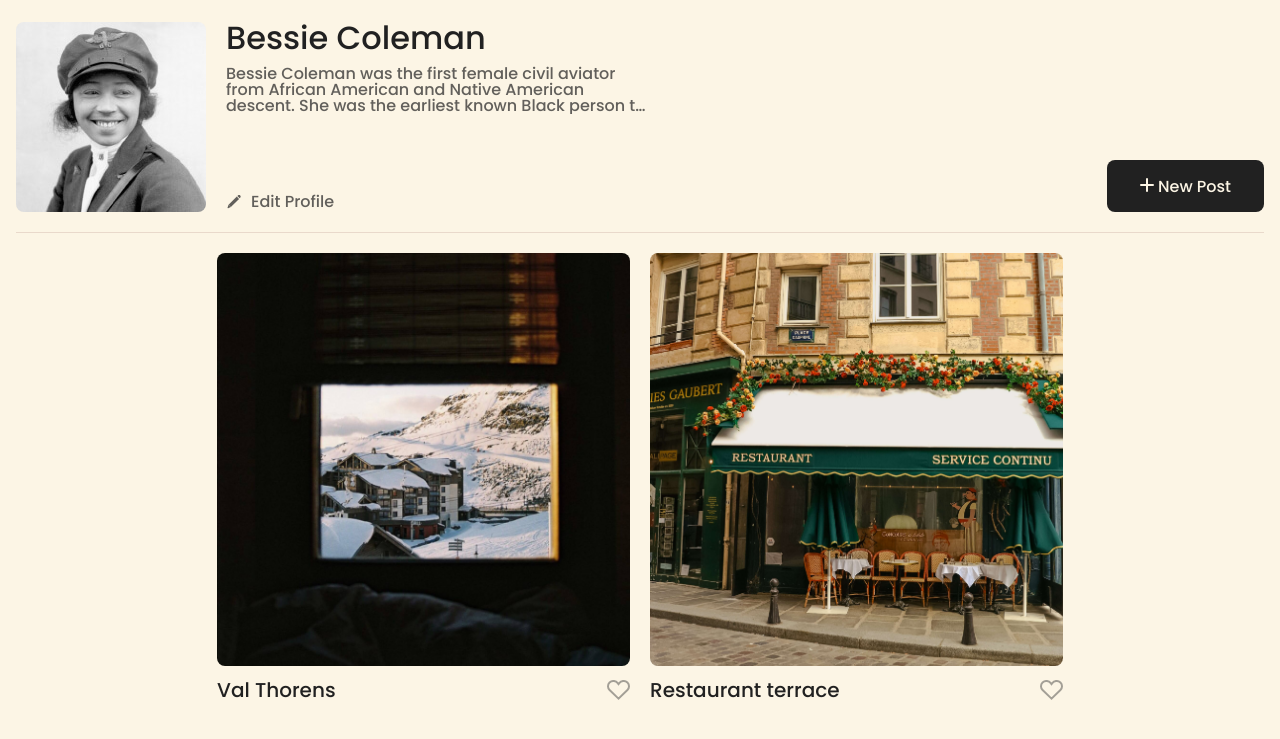
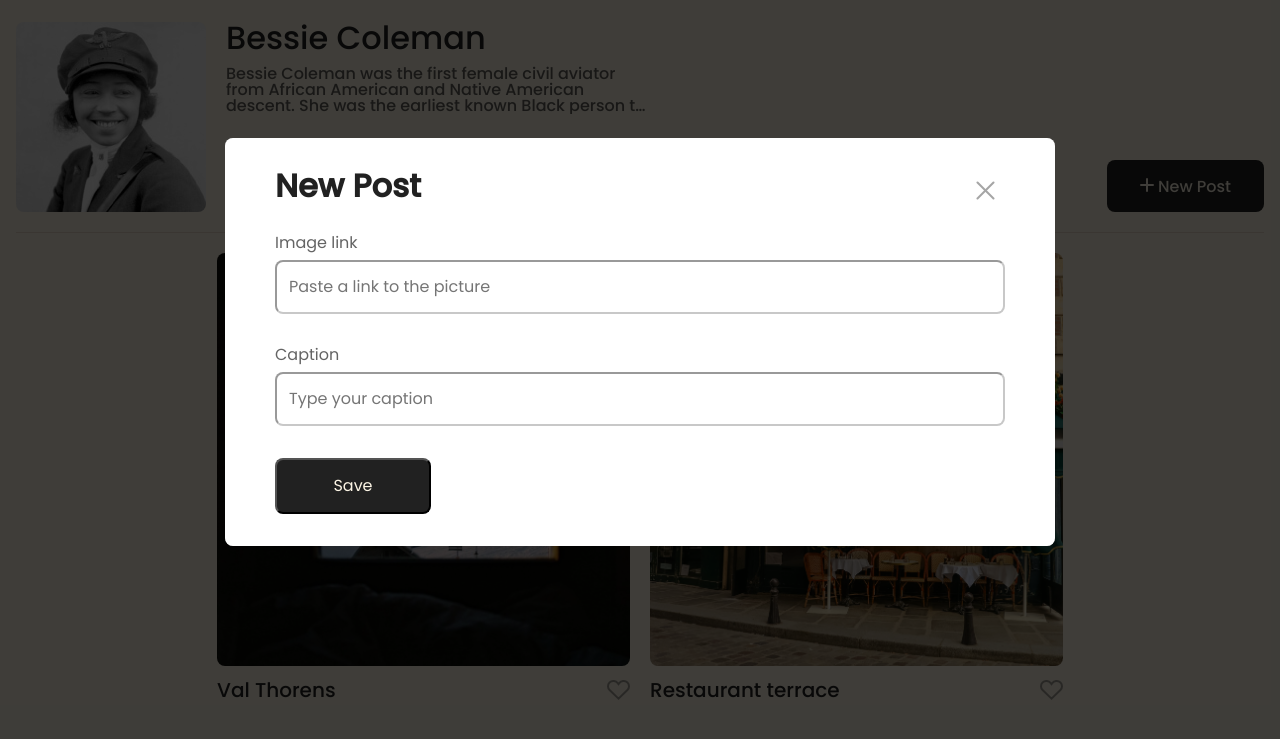
Before and after one commit to josefbarraza/se_project_spots, a plain HTML site: page index.html in a window 1280 px wide. Shown: the part 58-797 px from the top of the page. Drawn offline with Linux system fonts and the light colour scheme; grey boxes are pictures that could not be loaded.

Commit message:
Sprint 4 Project Stage 1

```diff
--- /dev/null
+++ b/blocks/modal.css
@@ -0,0 +1,119 @@
+.modal {
+  visibility: hidden;
+  background-color: #00000080;
+  position: fixed;
+  top: 0;
+  right: 0;
+  bottom: 0;
+  left: 0;
+  display: flex;
+  justify-content: center;
+  align-items: center;
+}
+
+.modal_is-opened {
+  visibility: visible;
+}
+
+.modal__container {
+  max-width: 730px;
+  width: 100%;
+  background-color: #ffff;
+  border-radius: 8px;
+  padding: 32px 50px;
+  position: relative;
+}
+
+.modal__close-btn {
+  background-image: url(../images/closeiconx.svg);
+  position: absolute;
+  height: 40px;
+  width: 40px;
+  top: 32px;
+  right: 50px;
+  background-color: white;
+  border: none;
+  opacity: 40%;
+}
+
+.modal__title {
+  margin: 0 0 32px;
+  font-size: 32px;
+  line-height: 1;
+  color: #212121;
+}
+
+.modal__form {
+  display: flex;
+  flex-direction: column;
+  box-sizing: border-box;
+}
+
+.modal__label {
+  margin: 0 0 32px;
+  font-size: 16px;
+  line-height: 1.1;
+  color: #212121b2;
+}
+
+.modal__input {
+  display: block;
+  margin: 8px 0 0;
+  width: 100%;
+  padding: 16px 12px;
+  border-radius: 8px;
+  border-color: #21212166;
+  box-sizing: border-box;
+}
+
+.modal__label::placeholder {
+  color: #2121214d;
+  font-size: 20px;
+  line-height: 1;
+  opacity: 30%;
+}
+
+.modal__submit-btn {
+  max-width: 156px;
+  width: 100%;
+  background-color: #212121;
+  padding: 18px 32px;
+  border-radius: 8px;
+  color: #fcf5e5;
+  font-size: 16px;
+  line-height: 1;
+  box-sizing: border-box;
+}
+
+@media screen and (max-width: 627px) {
+  .modal {
+    padding: 10px 10px;
+  }
+
+  .modal__container {
+    width: 100%;
+    max-width: 100%;
+    padding: 12px 12px;
+  }
+
+  .modal__title {
+    margin: 0 0 24px;
+    font-size: 20px;
+    display: flex;
+    justify-content: space-between;
+    align-items: center;
+  }
+
+  .modal__close-btn {
+    top: 2px;
+    right: 12px;
+  }
+
+  .modal__label::placeholder {
+    font-size: 16px;
+  }
+
+  .modal__submit-btn {
+    max-width: none;
+  }
+}
--- a/index.html
+++ b/index.html
@@ -122,6 +122,62 @@
       <footer class="footer">
         <p class="footer__content">2025 &copy; Spots</p>
       </footer>
+      <div class="modal modal_is-opened">
+        <div class="modal__container">
+          <button type="button" class="modal__close-btn">
+            <img src="./images/closeiconx.svg" alt="Close Icon" />
+          </button>
+          <h2 class="modal__title">Edit Profile</h2>
+          <form class="modal__form">
+            <label for="profile-name-input" class="modal__label"
+              >Name
+              <input
+                id="profile-name-input"
+                type="text"
+                class="modal__input"
+                placeholder="Type your name"
+              />
+            </label>
+            <label for="profile-description-input" class="modal__label"
+              >Description
+              <input
+                id="profile-description-input"
+                type="text"
+                class="modal__input"
+                placeholder="Describe yourself"
+              />
+            </label>
+            <button type="submit" class="modal__submit-btn">Save</button>
+          </form>
+        </div>
+      </div>
+      <div class="modal modal_is-opened">
+        <div class="modal__container">
+          <button type="button" class="modal__close-btn"></button>
+          <h2 class="modal__title">New Post</h2>
+          <form class="modal__form">
+            <label for="card-image-input" class="modal__label"
+              >Image link
+              <input
+                id="card-image-input"
+                type="url"
+                class="modal__input"
+                placeholder="Paste a link to the picture"
+              />
+            </label>
+            <label for="card-caption-input" class="modal__label"
+              >Caption
+              <input
+                id="profile-caption-input"
+                type="text"
+                class="modal__input"
+                placeholder="Type your caption"
+              />
+            </label>
+            <button type="submit" class="modal__submit-btn">Save</button>
+          </form>
+        </div>
+      </div>
     </div>
   </body>
 </html>
--- a/pages/index.css
+++ b/pages/index.css
@@ -7,3 +7,4 @@
 @import url(../blocks/cards.css);
 @import url(../blocks/card.css);
 @import url(../blocks/footer.css);
+@import url(../blocks/modal.css);
```
Also changed, not shown: images/closeiconx.svg (added).
